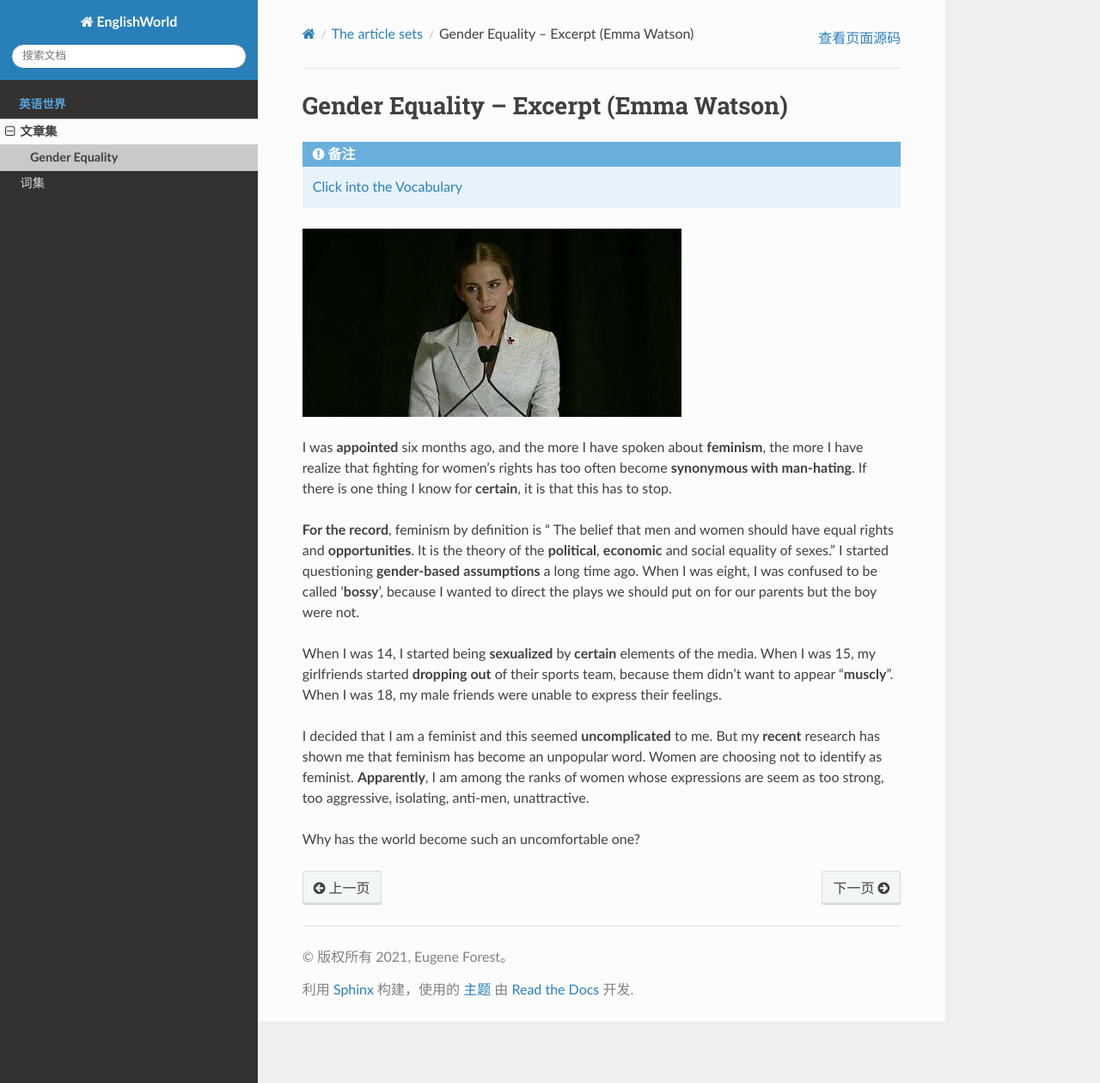
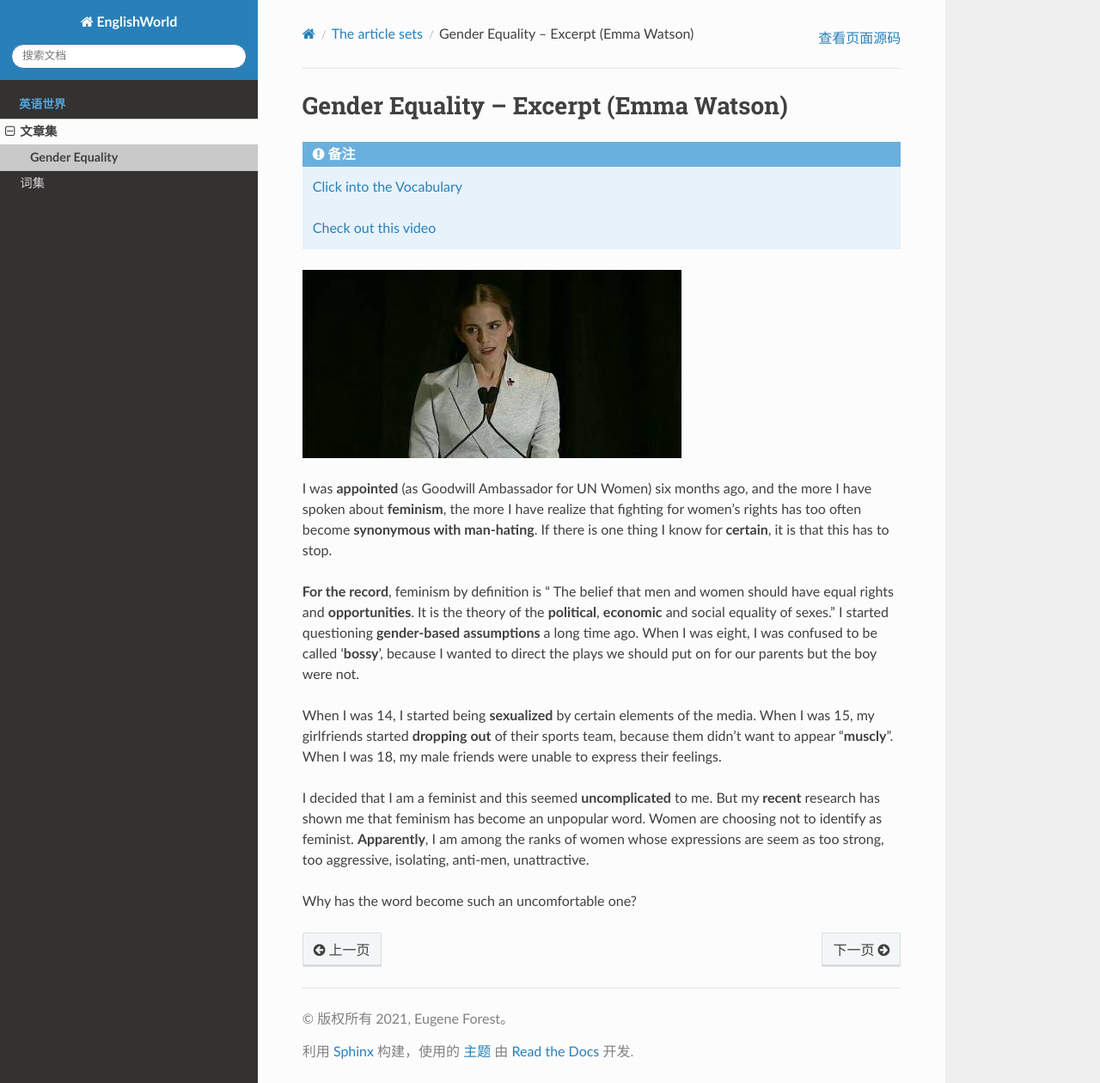
Before and after one commit to Eugene-Forest/EnglishWorld, a Sphinx documentation site: the page built from source/src/article_set/gender_equality.rst, in a window 1280 px wide and 1260 px high. Shown: the whole window at 86% size. Built offline with Sphinx 7.4.7 and the Read the Docs theme 2.0.0, drawn with Linux system fonts in a browser that asks for light colours.

Commit message:
modify article and add video link

```diff
--- a/source/src/article_set/gender_equality.rst
+++ b/source/src/article_set/gender_equality.rst
@@ -5,16 +5,19 @@ Gender Equality -- Excerpt (Emma Watson)
 .. note::
     :ref:`Click into the Vocabulary <Gender-Equality>`
 
+    `Check out this video <https://www.bilibili.com/video/BV15A411v7qm?p=1>`_
+
+
 .. image:: ../img/Gender-Equality.jpg
    :alt: Emma Watson
 
 
-I was **appointed** six months ago, and the more I have spoken about **feminism**, the more I have realize that fighting for women's rights has too often become **synonymous with man-hating**. If there is one thing I know for **certain**, it is that this has to stop.
+I was **appointed** (as Goodwill Ambassador for UN Women) six months ago, and the more I have spoken about **feminism**, the more I have realize that fighting for women's rights has too often become **synonymous with man-hating**. If there is one thing I know for **certain**, it is that this has to stop.
 
 **For the record**, feminism by definition is " The belief that men and women should have equal rights and **opportunities**. It is the theory of the **political**, **economic** and social equality of sexes." I started questioning **gender-based** **assumptions** a long time ago. When I was eight, I was confused to be called '**bossy**', because I wanted to direct the plays we should put on for our parents but the boy were not.
 
-When I was 14, I started being **sexualized** by **certain** elements of the media. When I was 15, my girlfriends started **dropping out** of their sports team, because them didn't want to appear "**muscly**". When I was 18, my male friends were unable to express their feelings.
+When I was 14, I started being **sexualized** by certain elements of the media. When I was 15, my girlfriends started **dropping out** of their sports team, because them didn't want to appear "**muscly**". When I was 18, my male friends were unable to express their feelings.
 
 I decided that I am a feminist and this seemed **uncomplicated** to me. But my **recent** research has shown me that feminism has become an unpopular word. Women are choosing not to identify as feminist. **Apparently**, I am among the ranks of women whose expressions are seem as too strong, too aggressive, isolating, anti-men, unattractive.
 
-Why has the world become such an uncomfortable one?
+Why has the word become such an uncomfortable one?
```
